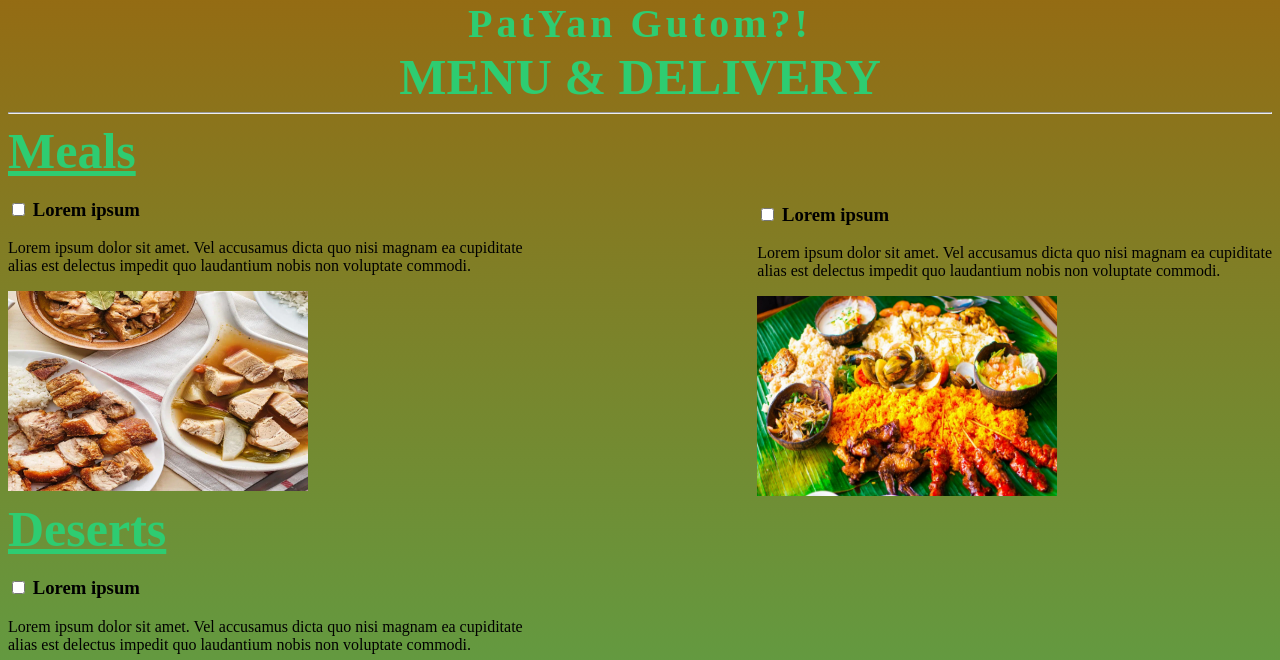
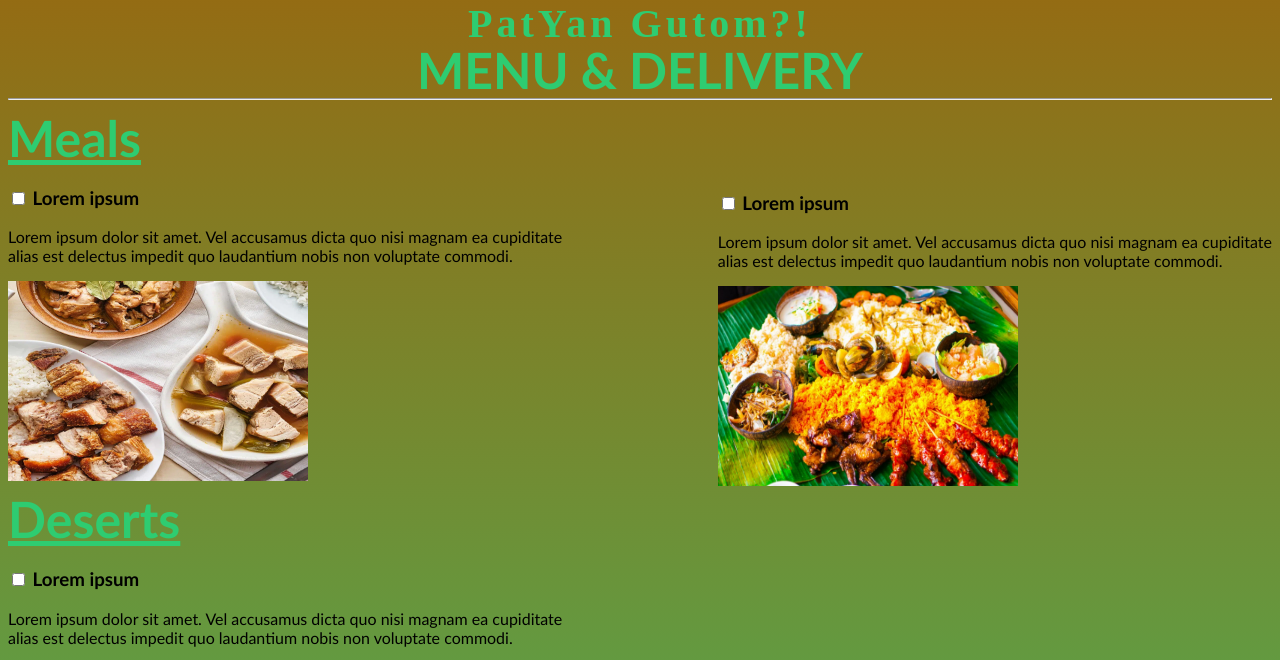
Before and after one commit to pqyan/CS3, a plain HTML site: page PotassiumYan1stQtrProj_v2/htdocs/menudelivery.html in a window 1280 px wide. Shown: the part 111-771 px from the top of the page. Drawn offline with Linux system fonts and the light colour scheme.

Commit message:
Add files via upload

```diff
--- a/PotassiumYan1stQtrProj_v2/htdocs/style32.css
+++ b/PotassiumYan1stQtrProj_v2/htdocs/style32.css
@@ -1,5 +1,6 @@
 body {
 	background-image: linear-gradient(#9C640C, #2ECC71);
+		font-family: trebuchet ms;
 }
 
 #logo{
@@ -21,8 +22,7 @@ h1 {
 	text-align: center;
 	color: #2ECC71;
 	font-size: 50px;
-	margin-top: -2px;
-	margin-bottom: -2px;
+	margin: -10px;
 }
 
 h2 {
```
